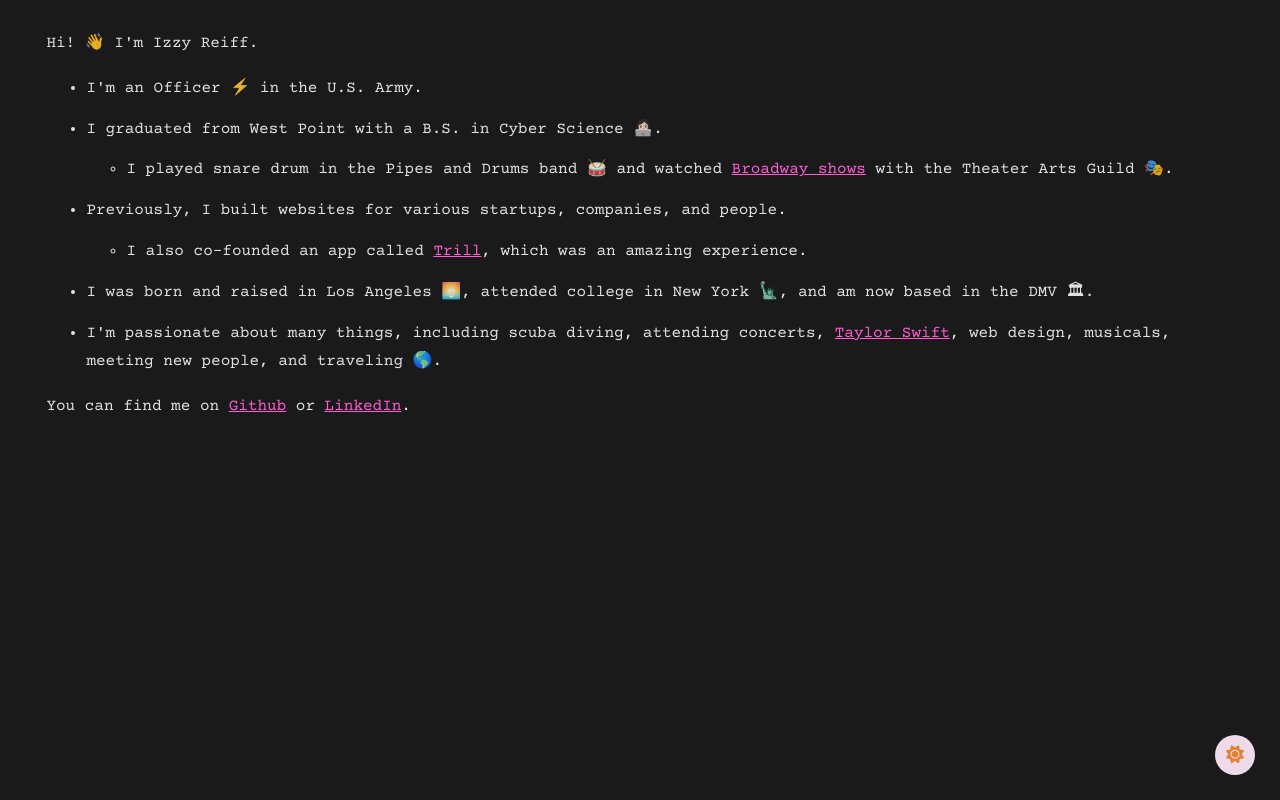
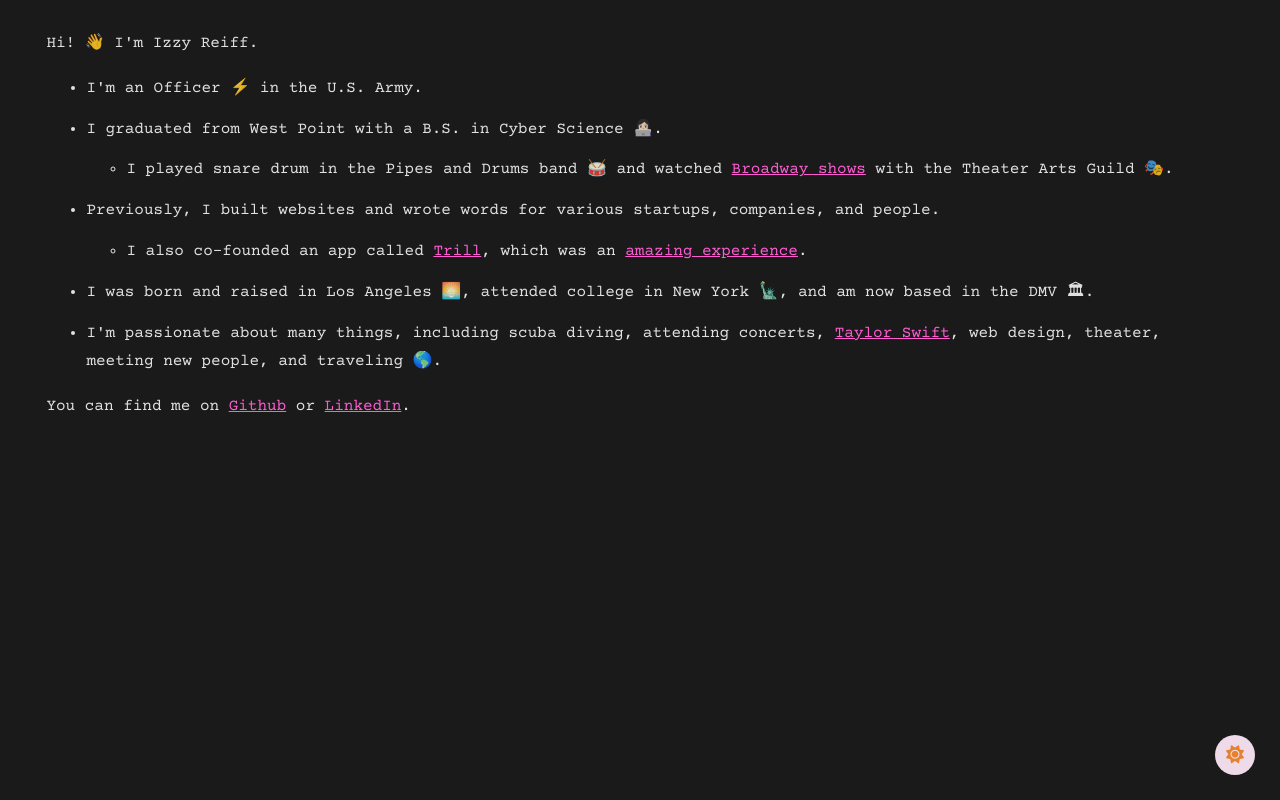
Before and after one commit to izzyreiff/izzyreiff, a plain HTML site: page index.html in a window 1280 px wide. Drawn offline with nearby package versions, Linux system fonts and the light colour scheme.

Commit message:
Update index.html

```diff
--- a/index.html
+++ b/index.html
@@ -154,12 +154,12 @@
     <ul>
       <li>I played snare drum in the Pipes and Drums band &#129345; and watched <a href="https://izzyreiff.notion.site/b5165909267342ca8710a481aeeaf924?v=255d4ed8213e4d0ebe26d7144475b5de&pvs=4" target="_blank" rel="noopener noreferrer">Broadway shows</a> with the Theater Arts Guild &#127917;.</li>
     </ul>
-    <li>Previously, I built websites for various startups, companies, and people.</li>
+    <li>Previously, I built websites and wrote words for various startups, companies, and people.</li>
     <ul>
-      <li>I also co-founded an app called <a href="https://techcrunch.com/2018/07/22/trill-project-aims-to-be-a-safe-community-for-people-to-express-their-true-selves/" target="_blank" rel="noopener noreferrer">Trill</a>, which was an amazing experience.</li></li>
+      <li>I also co-founded an app called <a href="https://techcrunch.com/2018/07/22/trill-project-aims-to-be-a-safe-community-for-people-to-express-their-true-selves/" target="_blank" rel="noopener noreferrer">Trill</a>, which was an  <a href="https://techcrunch.com/2021/10/05/blue-fever-an-anonymous-social-network-acquires-gen-z-founded-trill/" target="_blank" rel="noopener noreferrer">amazing experience</a>.</li></li>
     </ul>
     <li>I was born and raised in Los Angeles &#127749;, attended college in New York &#128509;, and am now based in the DMV &#127963;.</li>
-    <li>I'm passionate about many things, including scuba diving, attending concerts, <a href="https://izzyreiff.github.io/visiblestrings/" target="_blank" rel="noopener noreferrer">Taylor Swift</a>, web design, musicals, meeting new people, and traveling &#127758;.</li>
+    <li>I'm passionate about many things, including scuba diving, attending concerts, <a href="https://izzyreiff.github.io/visiblestrings/" target="_blank" rel="noopener noreferrer">Taylor Swift</a>, web design, theater, meeting new people, and traveling &#127758;.</li>
   </ul>
   <p>You can find me on <a href="https://github.com/izzyreiff" target="_blank" rel="noopener noreferrer">Github</a> or <a href="https://www.linkedin.com/in/izzyreiff/" target="_blank" rel="noopener noreferrer">LinkedIn</a>.</p>
   <button id="color-scheme-toggle"><i class=""></i></button>
```
